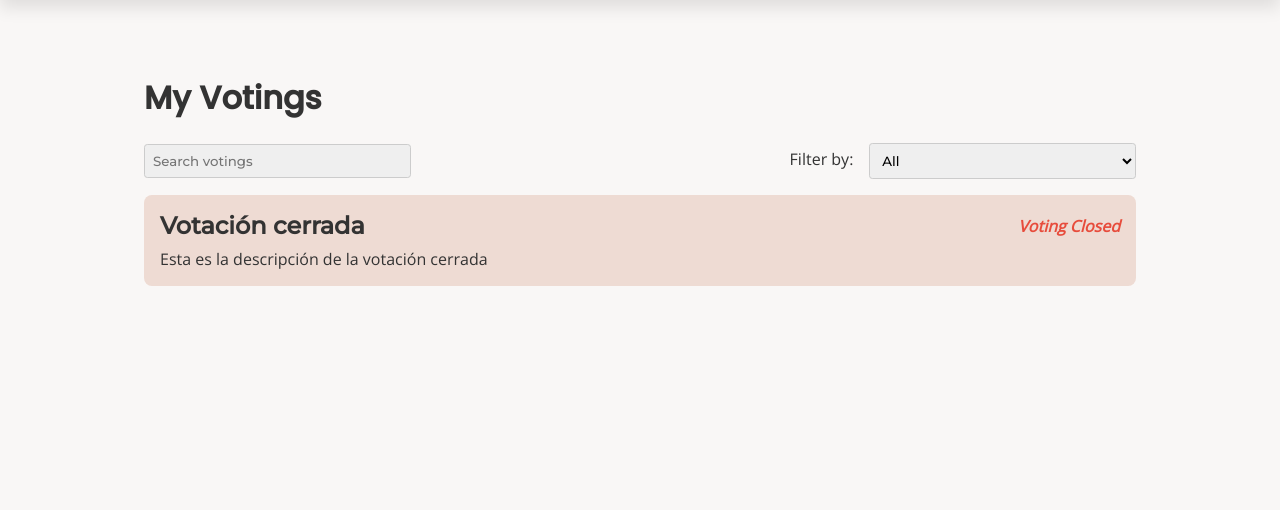
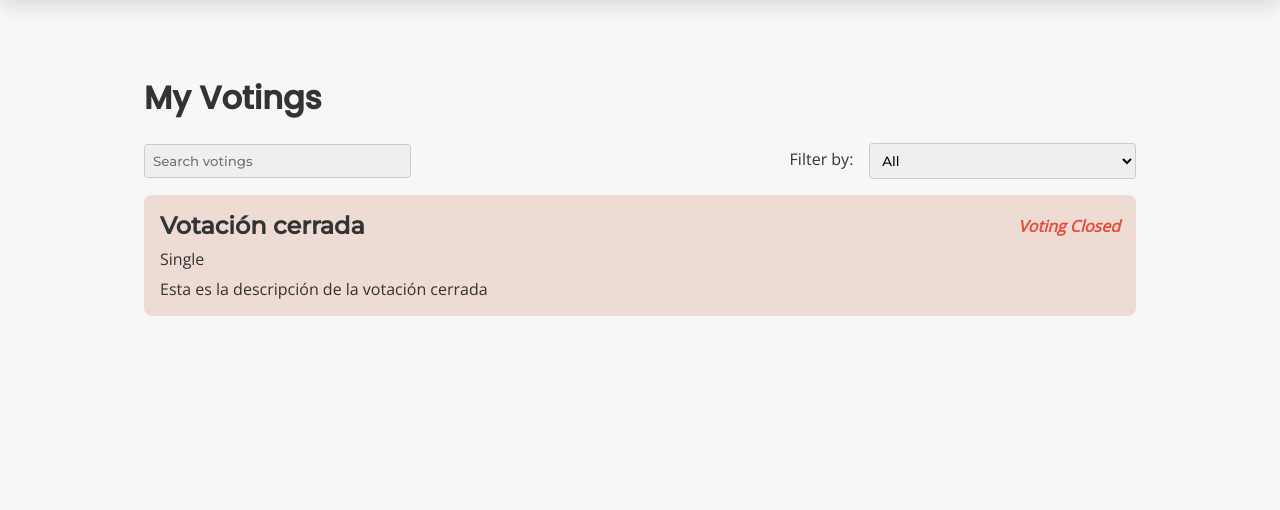
Before and after one commit to EGC-zambrano/decide-part-zambrano, a Django app: page /voting-list in a window 1280 px wide. Shown: the part 60-570 px from the top of the page. Run offline with Django 3.2, Linux system fonts and the light colour scheme; a user stored in the database is signed in; data comes from the database, SQL or seed files in the repository.

Commit message:
style: add question type in list voting

```diff
--- a/decide/booth/templates/booth/voting-list.html
+++ b/decide/booth/templates/booth/voting-list.html
@@ -43,6 +43,13 @@
                             <p class="voting-status voting-open">Voting Open</p>
                         {% endif %}
                     </div>
+                    <div>
+                        {% if voting.question.question_type == 'S' %}
+                            <p class="question_type">Single </p>
+                        {% elif voting.question.question_type == 'M' %}
+                            <p class="question_type">Multiple </p>
+                        {% endif %}
+                    </div>
                     <p class="voting-description">{{ voting.desc }}</p>
                 </a>
             {% endfor %}
```
